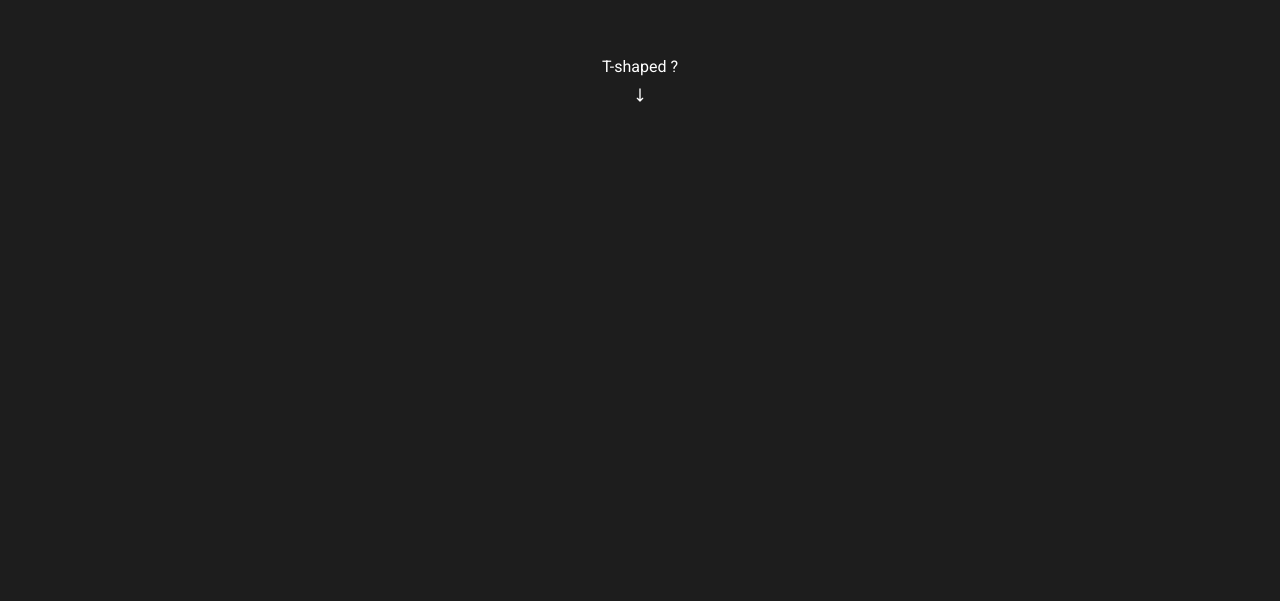
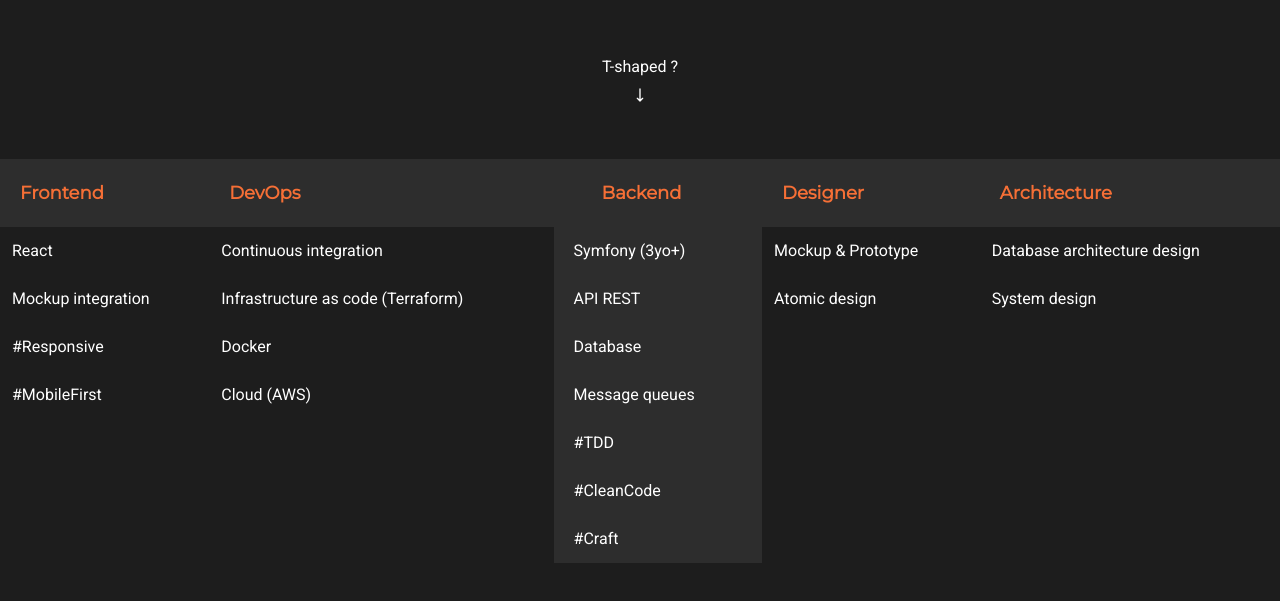
Before and after one commit to PIERRONMarc/portfolio, a React (Create React App) app: page / in a window 1280 px wide. Shown: the part 689-1290 px from the top of the page. Before the commit the page ends 800 px from the top, so only its background shows below. Built offline with nearby package versions, Linux system fonts and the light colour scheme; a web font is replaced by a local one.

Commit message:
feat: add Skills

```diff
--- /dev/null
+++ b/src/components/molecules/Skills/Skills.tsx
@@ -0,0 +1,62 @@
+function Skills() {
+    return (
+        <section className="mb-24 mt-12">
+            <div className="overflow-x-auto">
+                <table className="table-auto whitespace-nowrap text-primary w-full">
+                    <thead>
+                    <tr className="text-left bg-secondary font-montserrat text-lg text-accent">
+                        <th className="p-5">Frontend</th>
+                        <th className="p-5">DevOps</th>
+                        <th className="p-5 xl:pl-12">Backend</th>
+                        <th className="p-5">Designer</th>
+                        <th className="p-5">Architecture</th>
+                    </tr>
+                    </thead>
+                    <tbody>
+                    <tr>
+                        <td className="p-3">React</td>
+                        <td className="p-3">Continuous integration</td>
+                        <td className="p-3 bg-secondary pl-5 pr-5">Symfony (3yo+)</td>
+                        <td className="p-3">Mockup & Prototype</td>
+                        <td className="p-3">Database architecture design</td>
+                    </tr>
+                    <tr>
+                        <td className="p-3">Mockup integration</td>
+                        <td className="p-3">Infrastructure as code (Terraform)</td>
+                        <td className="p-3 bg-secondary pl-5 pr-5">API REST</td>
+                        <td className="p-3">Atomic design</td>
+                        <td className="p-3">System design</td>
+                    </tr>
+                    <tr>
+                        <td className="p-3">#Responsive</td>
+                        <td className="p-3">Docker</td>
+                        <td className="p-3 bg-secondary pl-5 pr-5">Database</td>
+                    </tr>
+                    <tr>
+                        <td className="p-3">#MobileFirst</td>
+                        <td className="p-3">Cloud (AWS)</td>
+                        <td className="p-3 bg-secondary pl-5 pr-5">Message queues</td>
+                    </tr>
+                    <tr>
+                        <td className="p-3"></td>
+                        <td className="p-3"></td>
+                        <td className="p-3 bg-secondary pl-5 pr-5">#TDD</td>
+                    </tr>
+                    <tr>
+                        <td className="p-3"></td>
+                        <td className="p-3"></td>
+                        <td className="p-3 bg-secondary pl-5 pr-5">#CleanCode</td>
+                    </tr>
+                    <tr>
+                        <td className="p-3"></td>
+                        <td className="p-3"></td>
+                        <td className="p-3 bg-secondary pl-5 pr-5">#Craft</td>
+                    </tr>
+                    </tbody>
+                </table>
+            </div>
+        </section>
+    )
+}
+
+export default Skills;
--- a/src/components/pages/Home/HomePage.tsx
+++ b/src/components/pages/Home/HomePage.tsx
@@ -1,4 +1,5 @@
 import Hero from "../../molecules/Hero/Hero";
+import Skills from "../../molecules/Skills/Skills";
 
 function HomePage() {
     return (
@@ -6,6 +7,9 @@
             <header>
                 <Hero />
             </header>
+            <main>
+                <Skills />
+            </main>
         </>
 
     )
--- a/tailwind.config.js
+++ b/tailwind.config.js
@@ -17,7 +17,8 @@
         'html-tag': '#515151'
       },
       backgroundColor: {
-        'primary': '#1D1D1D'
+        'primary': '#1D1D1D',
+        'secondary': '#2D2D2D'
       }
     },
   },
```
